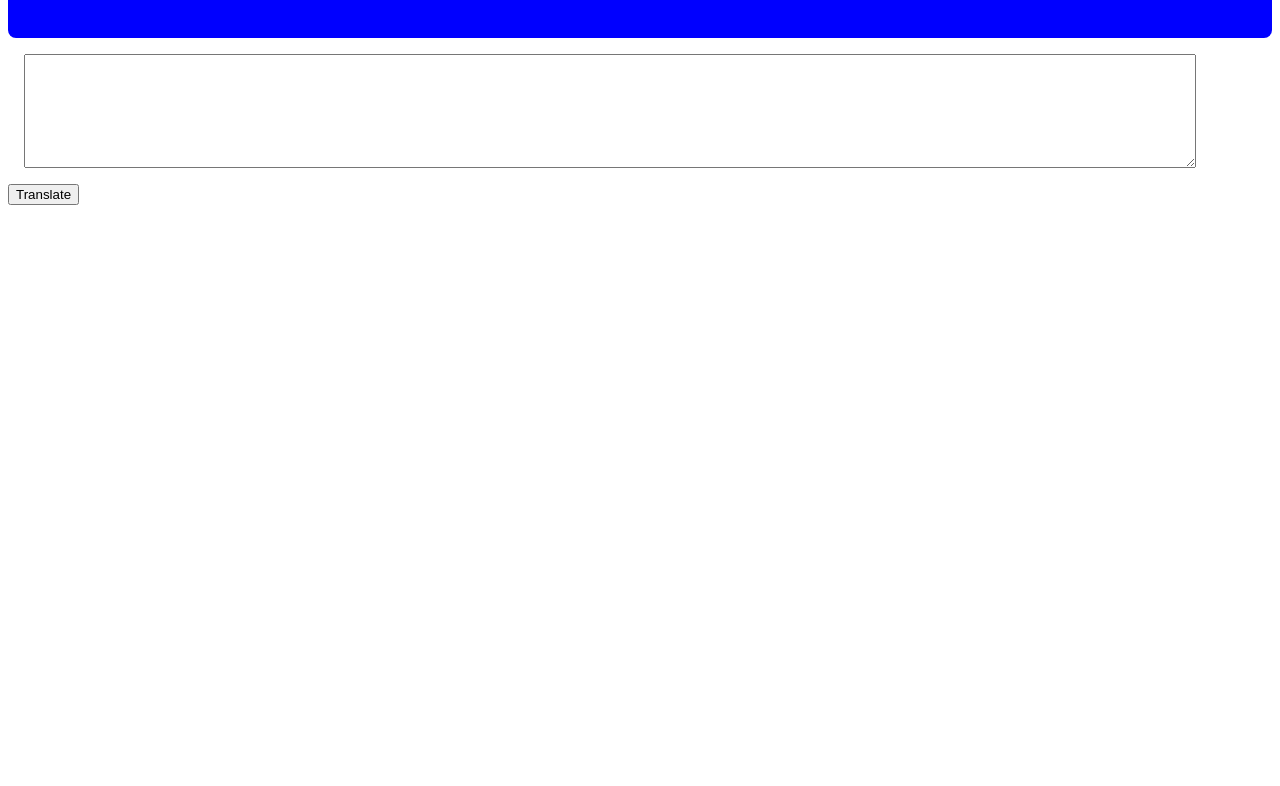
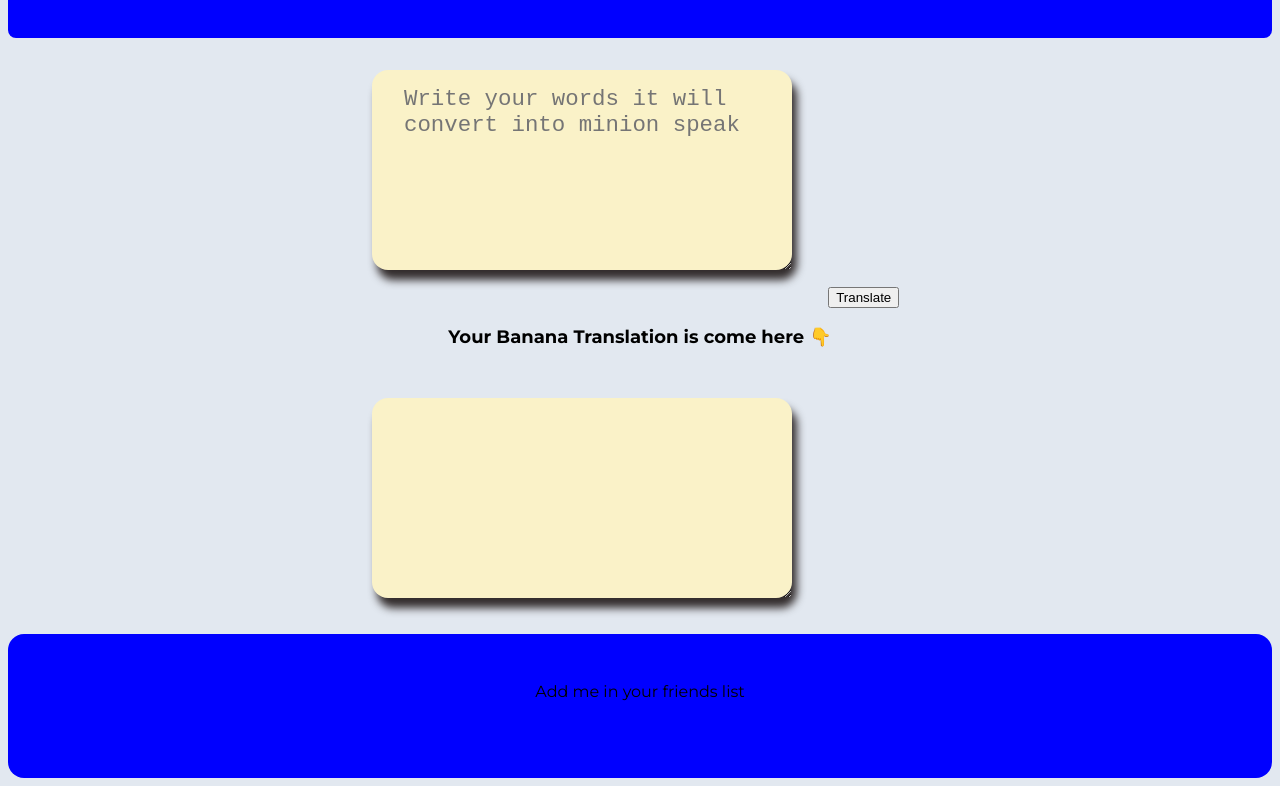
Before and after one commit to harshsingh2985/Baana-Speak, a plain HTML site: page index.html in a window 1280 px wide. Shown: the part 116-902 px from the top of the page. Before the commit the page ends 800 px from the top, so only its background shows below. Drawn offline with Linux system fonts and the light colour scheme.

Commit message:
input and processing

```diff
--- a/App.js
+++ b/App.js
@@ -1,16 +1,13 @@
-let btnTranslate=document.querySelector('#btntranslate');
+var translateButton = document.querySelector("#translate-button");
 
 var txtInput=document.querySelector("#txt-input");
-
 
 console.log(txtInput);
 
 
+function buttonClickHandler() {
+    console.log("button clicked");
+    console.log("input",txtInput.value)
 
-// // Call-back function
-// function clickHandler(){
-//     console.log("you have been clicked ")
-
-// }
-
-// btnTranslate.addEventListener("click",clickHandler);
+}
+translateButton.addEventListener("click", buttonClickHandler);
--- a/index.html
+++ b/index.html
@@ -20,11 +20,35 @@
     <!-- img src  -->
 
     <section>
-        <textarea id="txt-input" placeholder="Write your words it will convert into minion speak"> </textarea>
-    <button id="btntranslate">Translate</button>
+        <div class="container container-center">
+            <textarea id="txt-input" placeholder="Write your words it will convert into minion speak"></textarea>
+            <button id="#translate-button">Translate</button>
+            </section>
+        </div>
+
+    <div class="container container-center">
+        <p class="para"><strong>Your Banana Translation is come here 👇</strong></p>
+    </div>
+<div class="container container-center">
+    <section>
+        <textarea>
 
 
+        </textarea>
     </section>
+
+</div>
+
+
+    <footer class="footer">
+        <ul class="list-non-bullet">
+            <div class="container container-center">Add me in your friends list</div>
+                <li class="list-item-inline">
+                    <a class="link link-primary" href=""></a>
+                </li>
+
+        </ul>
+    </footer>
 
 
 
--- a/style.css
+++ b/style.css
@@ -2,6 +2,8 @@
 
 body{
     font-family: 'Montserrat', sans-serif;
+    background-color: #e2e8f0;
+
 }
 
 .head{
@@ -15,20 +17,81 @@ body{
 
 }
 
+/* container */
+.container{
+    padding-left:1rem;
+    padding-right:1rem;
+}
+.container-center{
+    max-width:600px;
+    margin:auto;
+
+}
+.para{
+    text-align: center;
+    font-size:large;
+
+}
+
+
+/* link */
+.link{
+    text-decoration: none;
+    padding:0.5rem 1rem;
+
+}
+.primary-link{
+    background-color: blue;
+    border:0.5rem;
+    border:1px solid red;
+
+}
+
+
+/* list */
+.list-non-bullet{
+    list-style: none;
+}
+.list-item-inline{
+    display:inline;
+    padding:0rem 0.5rem;
+
+}
+
+/* footer  */
+.footer{
+    background-color: blue;
+    height:10vh;
+    margin:auto;
+    /* padding-left:1rem;
+    padding-right:1rem; */
+    text-align: center;
+    border-radius: 1rem;
+    padding:2rem 3rem;
+}
+
+.footer.link{
+    color:white;
+
+}
+.footer ul{
+    padding-inline-start: 0px;
+}
 
 
 
 
 
 
-
-
-textarea{
-
-    margin:1rem;
-    padding:1rem;
-    display:block;
-    width:90%;
-    height:10vh;
-
-}
+    textarea {
+        margin: 2rem;
+        width: 70%;
+        height: 200px;
+        padding: 1rem 2rem;
+        box-sizing: border-box;
+        border-radius: 1rem;
+        border: none;
+        font-size: 1.4rem;
+        background-color: rgb(250, 242, 200);
+        box-shadow: 5px 10px 8px rgb(51, 45, 45);
+    }
```
